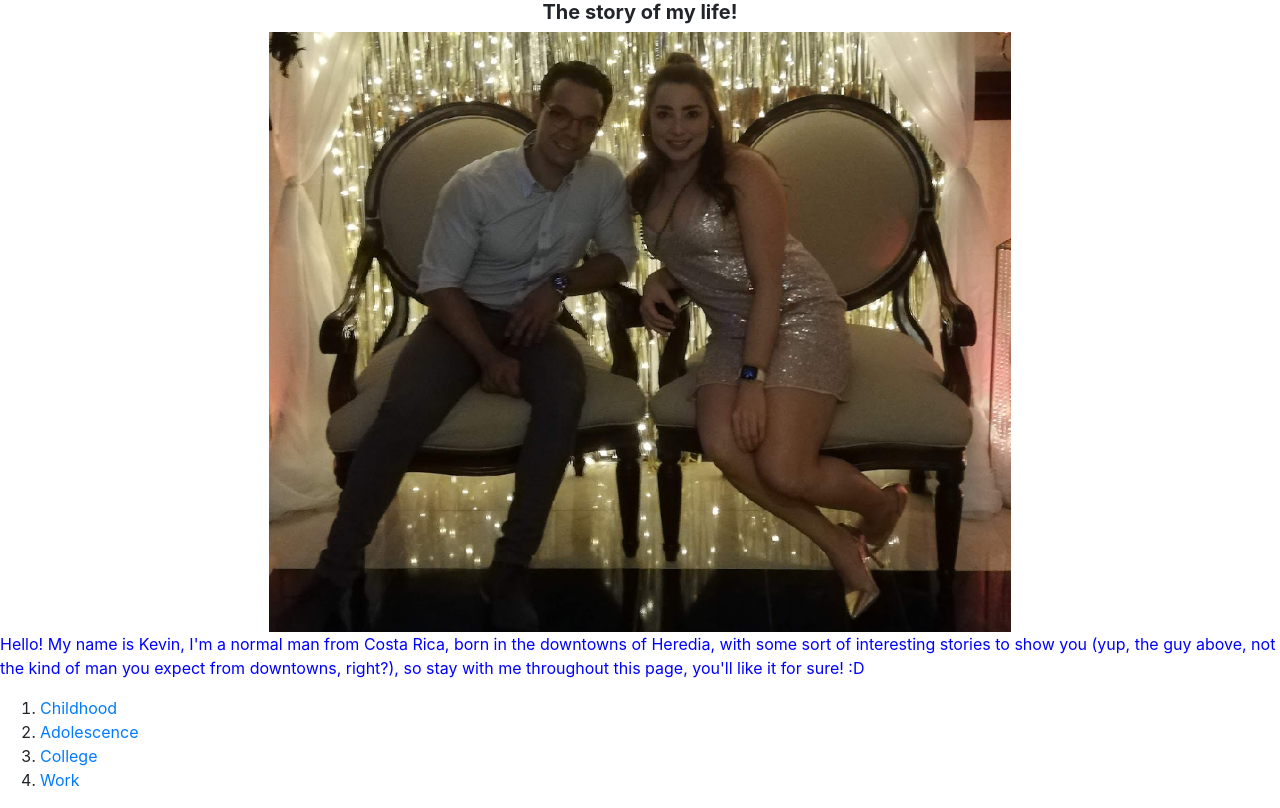
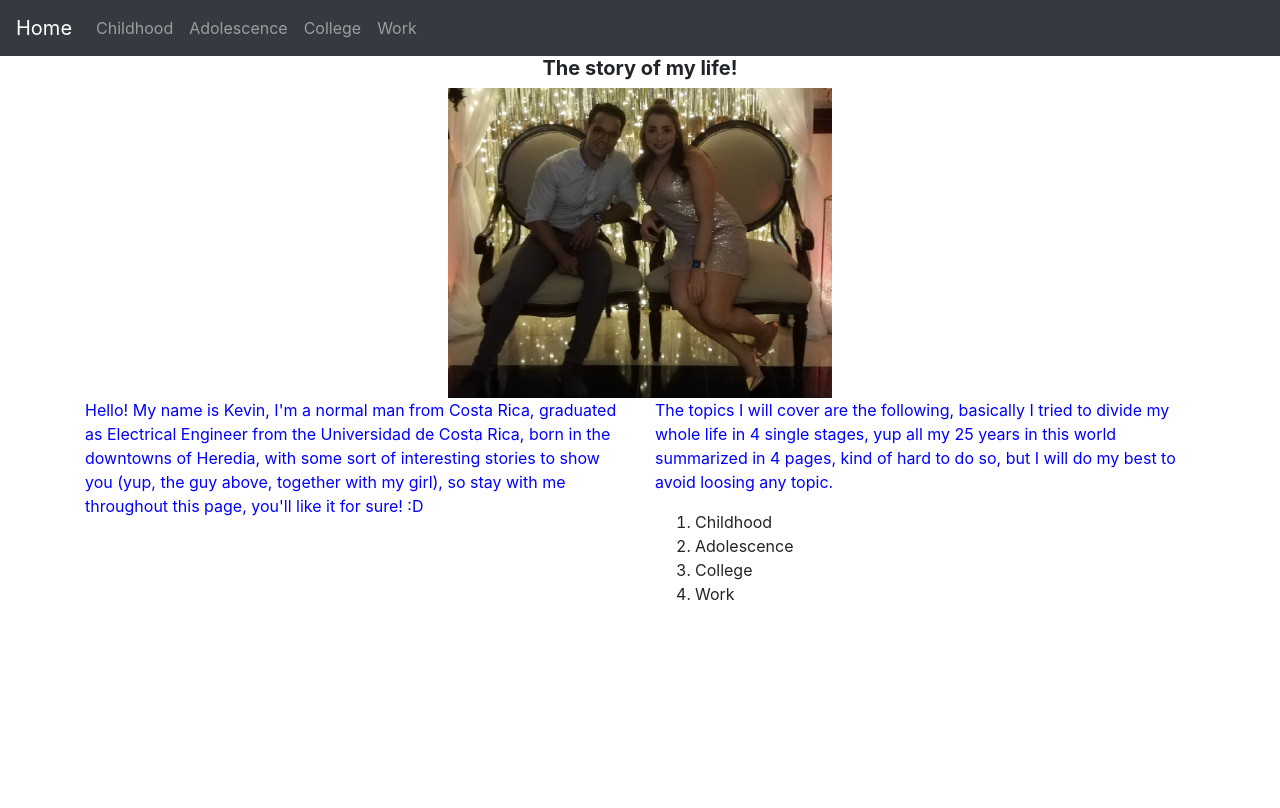
Before and after one commit to trejkev/My_First_Webpage, a plain HTML site: page index.html in a window 1280 px wide. Drawn offline with nearby package versions, Linux system fonts and the light colour scheme.

Commit message:
added a navigation bar to all the files

```diff
--- a/index.html
+++ b/index.html
@@ -1,22 +1,56 @@
 <!DOCTYPE html>
 <html>
     <head>
-        <link rel="stylesheet" href="https://stackpath.bootstrapcdn.com/bootstrap/4.3.1/css/bootstrap.min.css" integrity="sha384-ggOyR0iXCbMQv3Xipma34MD+dH/1fQ784/j6cY/iJTQUOhcWr7x9JvoRxT2MZw1T" crossorigin="anonymous">
+        <link rel="stylesheet" href="https://stackpath.bootstrapcdn.com/bootstrap/4.4.1/css/bootstrap.min.css" integrity="sha384-Vkoo8x4CGsO3+Hhxv8T/Q5PaXtkKtu6ug5TOeNV6gBiFeWPGFN9MuhOf23Q9Ifjh" crossorigin="anonymous">
         <link rel="stylesheet" href="style.css">
         <title>The story of my life</title>
     </head>
     <body>
+
+      <nav class="navbar navbar-expand-sm bg-dark navbar-dark">
+            <a href="index.html" class="navbar-brand">Home</a>
+        <ul class="navbar-nav">
+          <li class="nav-item">
+            <a href="childhood.html" class="nav-link">Childhood</a>
+          </li>
+          <li class="nav-item">
+            <a href="adolescence.html" class="nav-link">Adolescence</a>
+          </li>
+          <li class="nav-item">
+            <a href="college.html" class="nav-link">College</a>
+          </li>
+          <li class="nav-item">
+            <a href="work.html" class="nav-link">Work</a>
+          </li>
+        </ul>
+      </nav>
+
       <h5>The story of my life!</h5>
-        <img src="Me.png" height="600px" class="center">
-        <p>
-            Hello! My name is Kevin, I'm a normal man from Costa Rica, born in the downtowns of Heredia, with some sort of interesting stories to show you (yup, the guy above,
-            not the kind of man you expect from downtowns, right?), so stay with me throughout this page, you'll like it for sure! :D
-        </p>
-        <ol>
-            <li><a href="childhood.html">Childhood</a></li>
-            <li><a href="adolescence.html">Adolescence</a></li>
-            <li><a href="college.html">College</a></li>
-            <li><a href="work.html">Work</a></li>
-        </ol>
+
+        <img src="Me.png" width="30%" class="center">
+
+        <div class="container">
+          <div class="row">
+            <div class="col">
+              <p>
+                  Hello! My name is Kevin, I'm a normal man from Costa Rica, graduated as Electrical Engineer from the Universidad
+                  de Costa Rica, born in the downtowns of Heredia, with some sort of interesting stories to show you (yup, the guy above,
+                  together with my girl), so stay with me throughout this page, you'll like it for sure! :D
+              </p>
+            </div>
+            <div class="col">
+              <p>
+                The topics I will cover are the following, basically I tried to divide my whole life in 4 single stages, yup all my 25 years in
+                this world summarized in 4 pages, kind of hard to do so, but I will do my best to avoid loosing any topic.
+              </p>
+              <ol>
+                  <li>Childhood</li>
+                  <li>Adolescence</li>
+                  <li>College</li>
+                  <li>Work</li>
+              </ol>
+            </div>
+          </div>
+        </div>
     </body>
 </html>
```
Also changed, not shown: childhood.html (+21 -0 lines), college.html (+21 -0 lines), work.html (+21 -0 lines).
